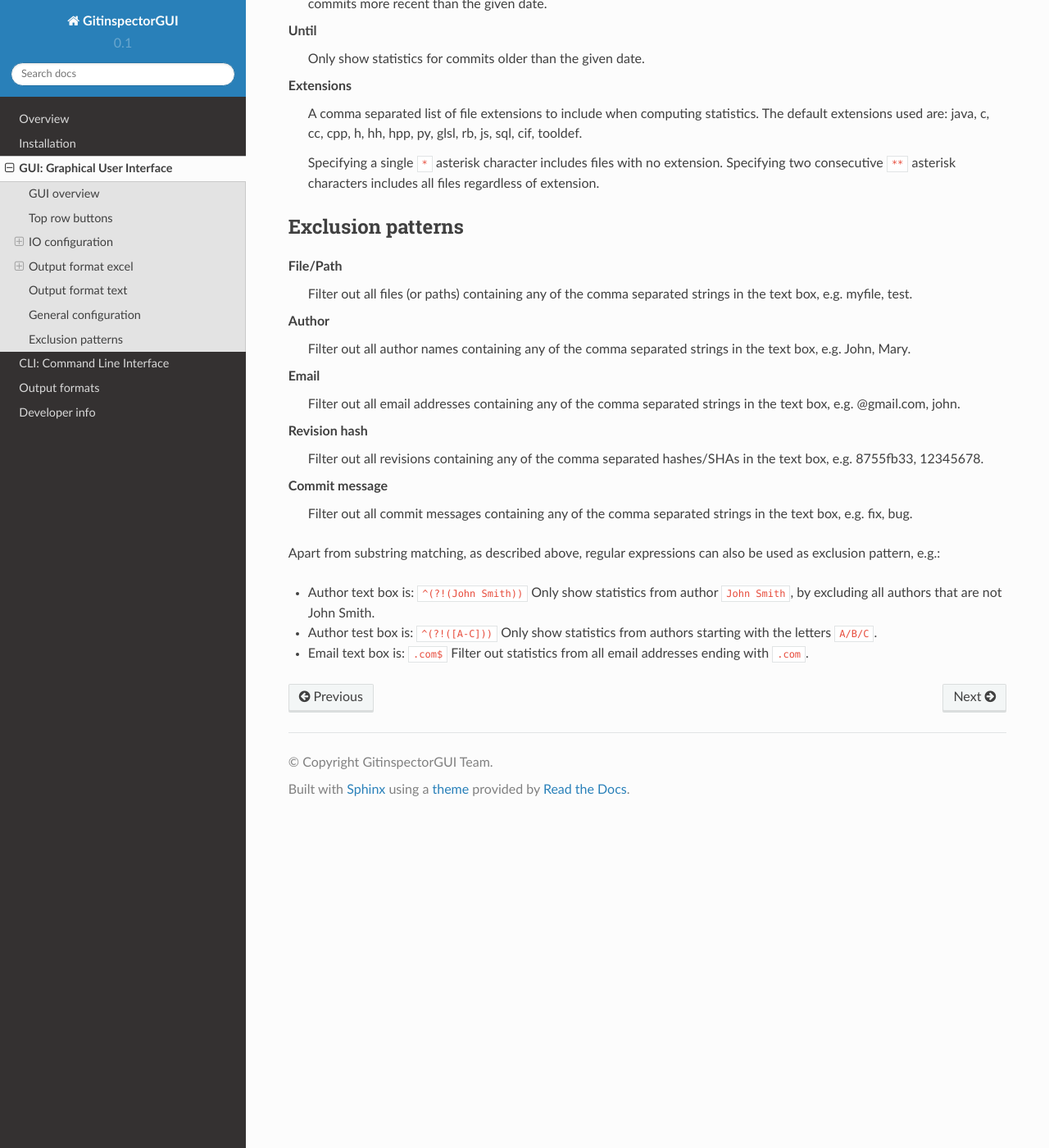
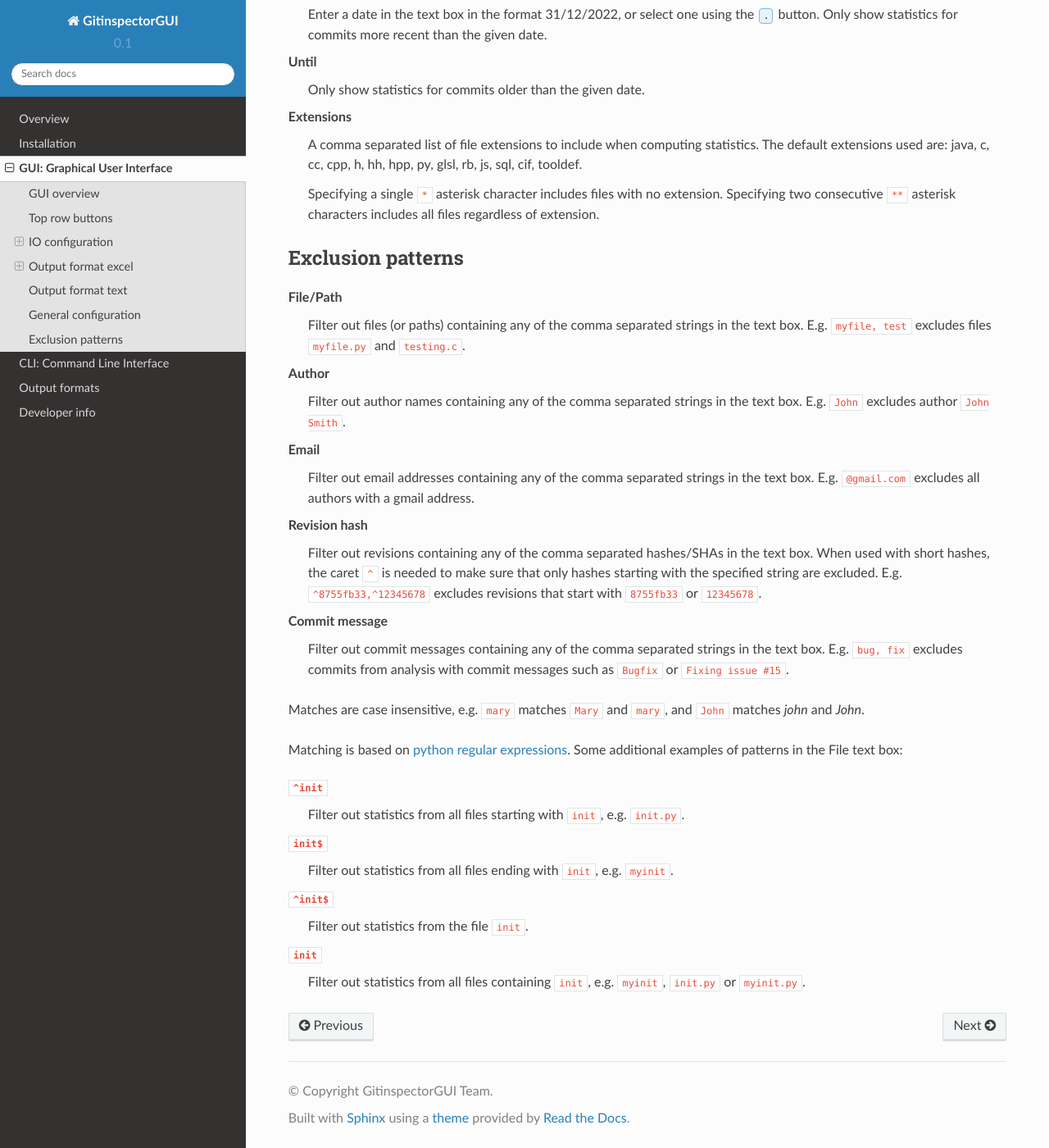
Before and after one commit to davbeek/gitinspectorgui-rtd, a Sphinx documentation site: the page built from docs/source/gui.rst, in a window 1280 px wide and 1400 px high, scrolled down 6323 px. Shown: the whole window at 82% size. Built offline with Sphinx 7.4.7 and the Read the Docs theme 2.0.0, drawn with Linux system fonts in a browser that asks for light colours; some of the changed text lies outside the part shown.

Commit message:
issue #246: Improve documentation for pattern matching

```diff
--- a/docs/source/gui.rst
+++ b/docs/source/gui.rst
@@ -162,9 +162,12 @@ Show N files
   the option :guilabel:`Skip blame` is active, see :ref:`blame-sheets-gui`.
 
 Show files
-  Show only those files matching the specified pattern. If a pattern is
+  Show only files matching the specified pattern. If a pattern is
   specified, it takes priority over the value of N in option :guilabel:`Show N
-  files`, which is then ignored.
+  files`, which is then ignored. When a pattern is present, the :guilabel:`Show
+  N files` option is disabled.
+
+  To show all files, use the pattern ``.*``.
 
 .. _blame-sheets-gui:
 
@@ -250,34 +253,47 @@ Extensions
 Exclusion patterns
 ------------------
 File/Path
-	Filter out all files (or paths) containing any of the comma separated strings
-	in the text box, e.g. myfile, test.
+  Filter out files (or paths) containing any of the comma separated strings
+  in the text box. E.g. ``myfile, test`` excludes files ``myfile.py`` and
+  ``testing.c``.
 
 Author
-  Filter out all author names containing any of the comma separated strings in
-  the text box, e.g. John, Mary.
+  Filter out author names containing any of the comma separated strings in
+  the text box. E.g. ``John`` excludes author ``John Smith``.
 
 Email
-  Filter out all email addresses containing any of the comma separated strings in
-  the text box, e.g. @gmail.com, john.
+  Filter out email addresses containing any of the comma separated strings
+  in the text box. E.g. ``@gmail.com`` excludes all authors with a gmail
+  address.
 
 Revision hash
-  Filter out all revisions containing any of the comma separated hashes/SHAs in
-  the text box, e.g. 8755fb33, 12345678.
+  Filter out revisions containing any of the comma separated hashes/SHAs in the
+  text box. When used with short hashes, the caret ``^`` is needed to make sure
+  that only hashes starting with the specified string are excluded. E.g.
+  ``^8755fb33,^12345678`` excludes revisions that start with ``8755fb33`` or
+  ``12345678``.
 
 Commit message
-  Filter out all commit messages containing any of the comma separated strings in
-  the text box, e.g. fix, bug.
+  Filter out commit messages containing any of the comma separated strings in
+  the text box. E.g. ``bug, fix`` excludes commits from analysis with commit
+  messages such as ``Bugfix`` or ``Fixing issue #15``.
 
-Apart from substring matching, as described above, regular expressions
-can also be used as exclusion pattern, e.g.:
+Matches are case insensitive, e.g. ``mary`` matches ``Mary`` and ``mary``, and
+``John`` matches `john` and `John`.
 
-* Author text box is: ``^(?!(John Smith))``
-  Only show statistics from author ``John Smith``, by excluding all authors that
-  are not John Smith.
+Matching is based on `python regular expressions
+<https://docs.python.org/3/library/re.html>`_. Some additional examples of
+patterns in the File text box:
 
-* Author test box is: ``^(?!([A-C]))``
-  Only show statistics from authors starting with the letters ``A/B/C``.
+``^init``
+  Filter out statistics from all files starting with ``init``, e.g. ``init.py``.
 
-* Email text box is: ``.com$``
-  Filter out statistics from all email addresses ending with ``.com``.
+``init$``
+  Filter out statistics from all files ending with ``init``, e.g. ``myinit``.
+
+``^init$``
+  Filter out statistics from the file ``init``.
+
+``init``
+  Filter out statistics from all files containing ``init``, e.g. ``myinit``,
+  ``init.py`` or ``myinit.py``.
```
Also changed, not shown: docs/source/cli.rst (+33 -25 lines), docs/source/output-formats.rst (+10 -10 lines).
